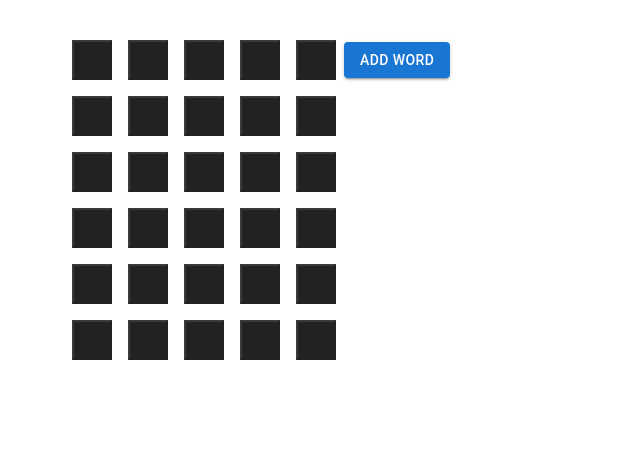
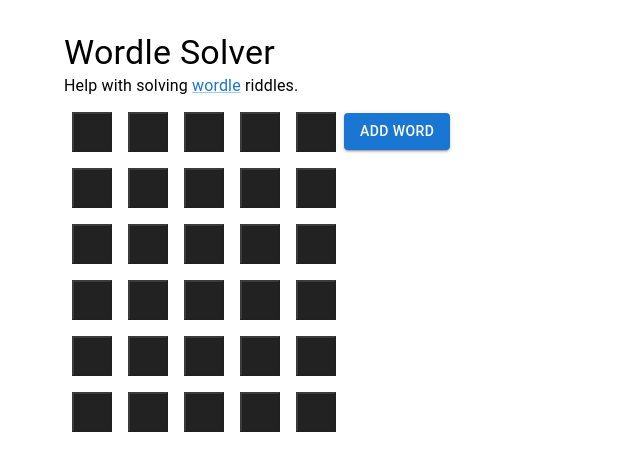
Before and after one commit to austinChappell/wordle_solver, a React (Create React App) app: page / in a window 1280 px wide. Shown: the top 470 px of the page, without its empty margins (0-640 px from the left). Built offline with nearby package versions, Linux system fonts and the light colour scheme.

Commit message:
Add title

```diff
--- a/src/App.tsx
+++ b/src/App.tsx
@@ -1,7 +1,25 @@
-import { useCallback, useEffect, useMemo, useState } from 'react';
+// External Dependencies
+import {
+  useCallback,
+  useEffect,
+  useMemo,
+  useState
+} from 'react';
+import {
+  Box,
+  Container,
+  Link,
+  List,
+  ListItem,
+  ListItemText,
+  Paper,
+  Typography
+} from '@mui/material';
+
+// Local Dependencies
 import WordRow from './WordRow';
-import { Box, Container, List, ListItem, ListItemText, Paper, Typography } from '@mui/material';
 import { LetterGuess, Result } from './LetterGrid';
+import { maxPossibilitiesToShow, numOfGuesses, numOfLetters } from './constants';
 
 function App() {
   const [words, setWords] = useState<string[] | null>(null);
@@ -26,7 +44,7 @@
           .filter(g => g.result === Result.Wrong)
           .map(g => g.letter));
 
-    const confirmedLetters = Array(5).fill(null);
+    const confirmedLetters = Array(numOfLetters).fill(null);
 
     attemptedGuesses.forEach(guess => {
       guess.forEach((l, index) => {
@@ -64,14 +82,28 @@
     fetch('./words.txt')
       .then((r) => r.text())
       .then(text => {
-        setWords(text.toUpperCase().split('\n').filter(word => word.length === 5));
+        setWords(text.toUpperCase().split('\n').filter(word => word.length === numOfLetters));
       })
   }, []);
 
   return (
-    <Box marginTop={4}>
+    <Box marginY={4}>
       <Container>
-        {Array(6).fill(Boolean).map((_attempt, index) => (
+        <Typography
+          component="h1"
+          variant="h4"
+        >
+          Wordle Solver
+        </Typography>
+
+        <Typography
+          component="h2"
+          gutterBottom
+        >
+          Help with solving <Link href="https://www.powerlanguage.co.uk/wordle/">wordle</Link> riddles.
+        </Typography>
+
+        {Array(numOfGuesses).fill(Boolean).map((_attempt, index) => (
           <WordRow
             key={index}
             onSetGuess={handleSetGuess}
@@ -82,12 +114,12 @@
         {attemptedGuesses.length > 0 && (
           <Box marginTop={8}>
             <Typography gutterBottom>
-              Possible Words
+              Possible Words (showing {Math.min(remainingPossibleWords.length, maxPossibilitiesToShow)} of {remainingPossibleWords.length.toLocaleString()})
             </Typography>
 
             <Paper variant="outlined">
               <List>
-                {remainingPossibleWords.slice(0, 20).map(word => (
+                {remainingPossibleWords.slice(0, maxPossibilitiesToShow).map(word => (
                   <ListItem key={word}>
                     <ListItemText
                       primary={word}
--- a/src/WordRow.tsx
+++ b/src/WordRow.tsx
@@ -1,8 +1,23 @@
 // External Dependencies
-import { ChangeEvent, FC, useCallback, useState } from "react"
-import { Box, Button, Dialog, DialogActions, DialogContent, DialogTitle, Input, Typography } from '@mui/material';
-import LetterGrid, { LetterGuess, Result } from "./LetterGrid";
-import styled from "@emotion/styled";
+import {
+  ChangeEvent,
+  FC,
+  useCallback,
+  useState
+} from 'react'
+import {
+  Button,
+  Dialog,
+  DialogActions,
+  DialogContent,
+  DialogTitle,
+  Input
+} from '@mui/material';
+import styled from '@emotion/styled';
+
+// Local Dependencies
+import LetterGrid, { LetterGuess, Result } from './LetterGrid';
+import { numOfLetters } from './constants';
 
 // Local Typings
 type Step = 'word' | 'yellowLetters' | 'greenLetters';
@@ -36,19 +51,19 @@
   onSetGuess,
   showEditButton,
 }) => {
-  const [letters, setLetters] = useState<LetterGuess[]>(Array(5).fill(defaultLetterGuess));
+  const [letters, setLetters] = useState<LetterGuess[]>(Array(numOfLetters).fill(defaultLetterGuess));
   const [isDialogOpen, setIsDialogOpen] = useState(false);
   const [value, setValue] = useState('');
   const [step, setStep] = useState<Step>('word');
 
   const handleChange = useCallback((evt: ChangeEvent<HTMLInputElement>) => {
-    if (evt.target.value.trim().length <= 5) {
+    if (evt.target.value.trim().length <= numOfLetters) {
       setValue(evt.target.value.trim().toUpperCase());
     }
   }, []);
 
   const handleCompleteWord = useCallback(() => {
-    if (value.length !== 5) {
+    if (value.length !== numOfLetters) {
       return;
     }
 
--- /dev/null
+++ b/src/constants.ts
@@ -0,0 +1,3 @@
+export const numOfGuesses = 6;
+export const numOfLetters = 5;
+export const maxPossibilitiesToShow = 20;
```
Also changed, not shown: src/LetterGrid.tsx (+4 -4 lines).
